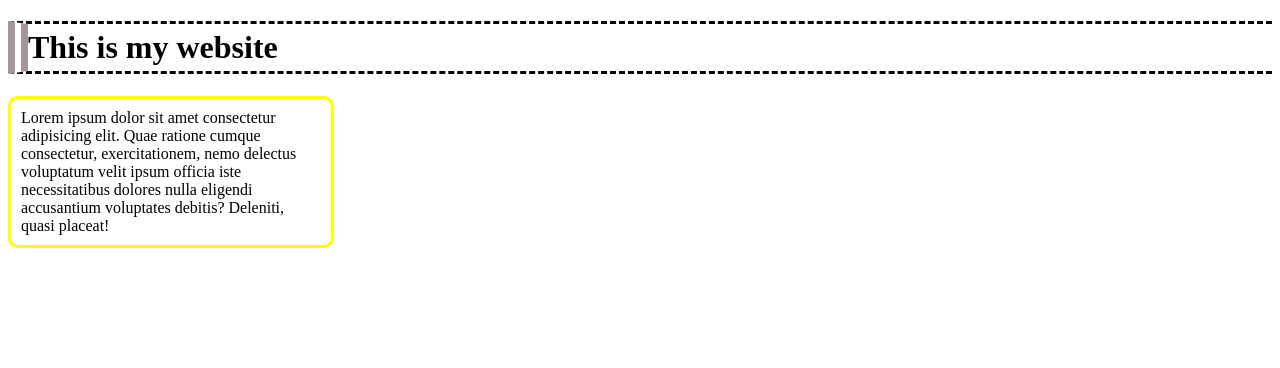
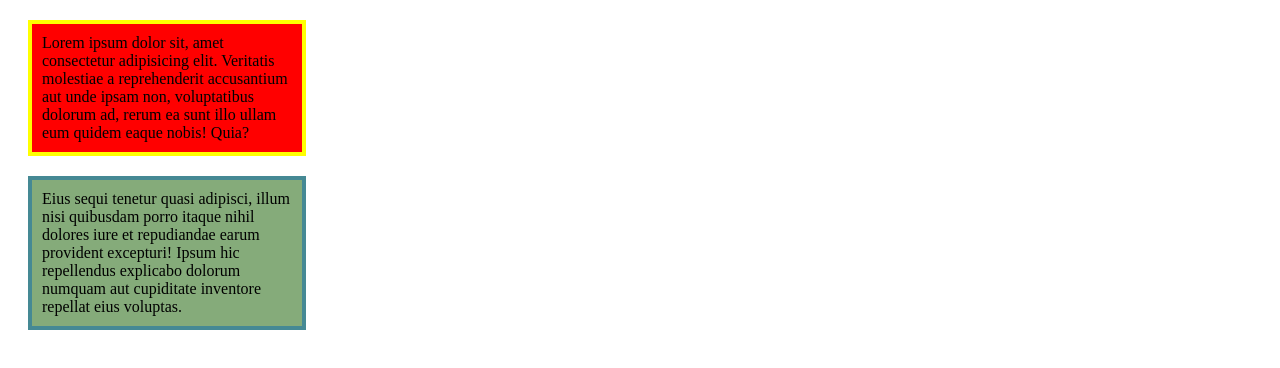
Before and after one commit to AbdulAhad365/CSS, a plain HTML site: page Task_6/index.html in a window 1280 px wide. Drawn offline with Linux system fonts and the light colour scheme.

Commit message:
new css files

```diff
--- a/Task_6/css/index.css
+++ b/Task_6/css/index.css
@@ -1,20 +1,20 @@
-h1{
-    /* width: 30px; */
-    /* border-right-width: 20px; */
-    padding-top:5px ;
-    padding-bottom:5px ;
-    border-top-style:dashed;
-    border-bottom-style:dashed ;
-    border-left-style: double;
-    border-left-width: 20px;
-    border-left-color: rgb(164, 151, 151);
+#div1{
+    background-color: red;
+    width: 250px;
+    border: 4px  solid yellow;
+    padding:10px;
+    margin: 20px;
+    /* set the div to the center */
+    /* margin: auto; */
+
+    /* set the div to the left
+    margin-left:auto */
+
 }
-p{
-    border-style:solid  ;
-    padding: 10px;
-    border-color:yellow ;
-    border-radius:10px ;
-    /* padding-left: 200px; */
-    width: 300px;
-    /* width: 30px; */
+#div2{
+    background-color: rgb(133, 171, 122);
+    width: 250px;
+    border: 4px  solid rgb(69, 137, 148);
+    padding:10px;
+    margin-left: 20px;
 }
--- a/Task_6/index.html
+++ b/Task_6/index.html
@@ -8,7 +8,7 @@
 </head>
 <body>
     <!-- p.p*4>lorem -->
-     <h1>This is my website</h1>
-     <p>Lorem ipsum dolor sit amet consectetur adipisicing elit. Quae ratione cumque consectetur, exercitationem, nemo delectus voluptatum velit ipsum officia iste necessitatibus dolores nulla eligendi accusantium voluptates debitis? Deleniti, quasi placeat!</p>
-    </body>
+     <div id="div1">Lorem ipsum dolor sit, amet consectetur adipisicing elit. Veritatis molestiae a reprehenderit accusantium aut unde ipsam non, voluptatibus dolorum ad, rerum ea sunt illo ullam eum quidem eaque nobis! Quia?</div>
+     <div id="div2">Eius sequi tenetur quasi adipisci, illum nisi quibusdam porro itaque nihil dolores iure et repudiandae earum provident excepturi! Ipsum hic repellendus explicabo dolorum numquam aut cupiditate inventore repellat eius voluptas.</div>
+     </body>
 </html>
```
